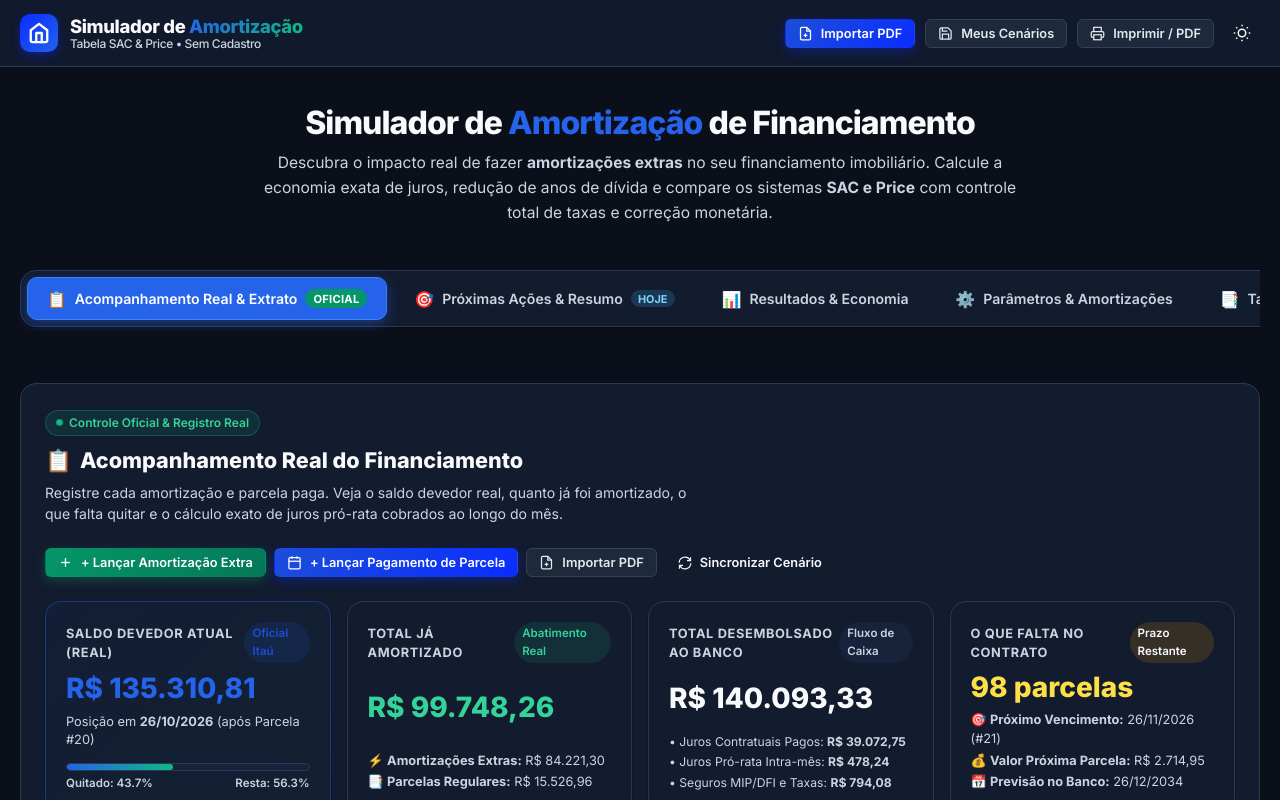
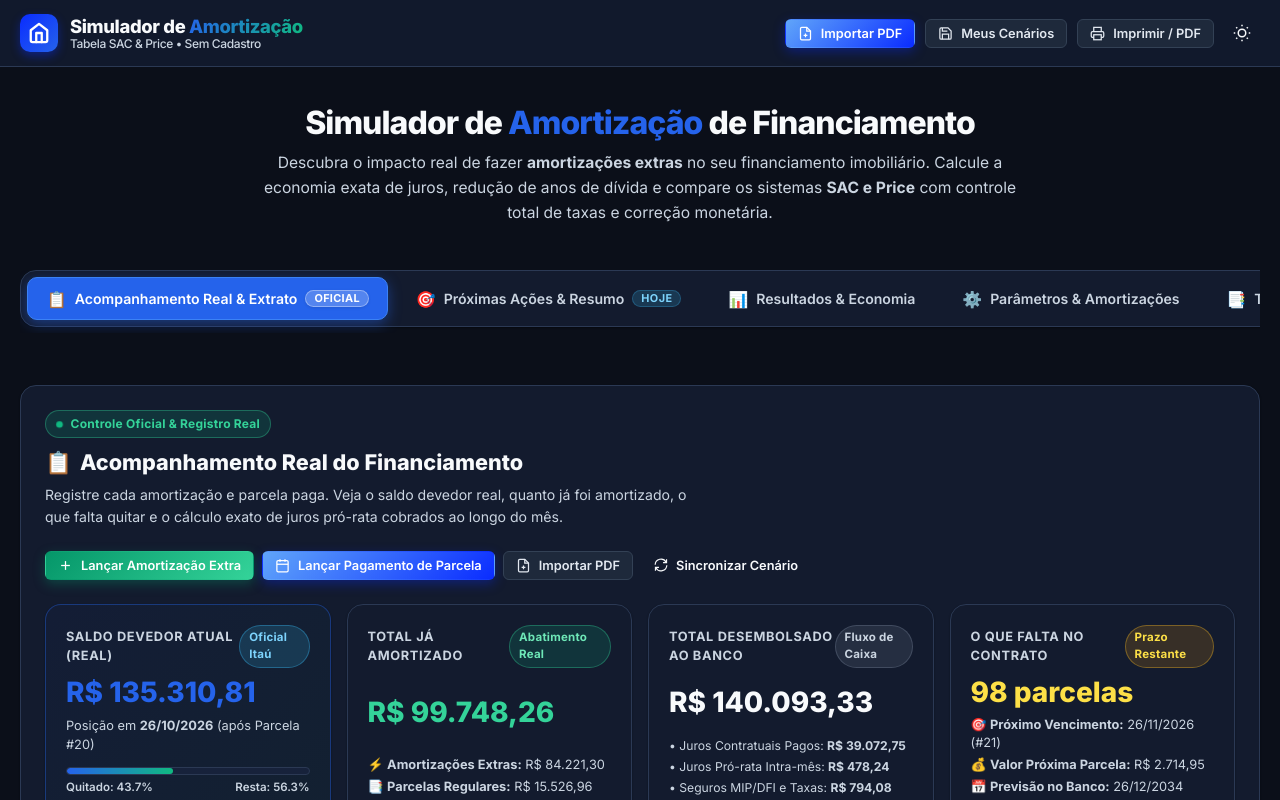
Before and after one commit to arthurwallace/simulador-amortizacao, a plain HTML site: page index.html in a window 1280 px wide. Both pictures are taken after a click on the button "Alternar tema claro/escuro". Shown: the top 800 px of the page. Drawn offline with Linux system fonts and the light colour scheme.

Commit message:
style: estilizar barras de rolagem discretas e corrigir tags/badges no extrato real

```diff
--- a/index.html
+++ b/index.html
@@ -103,8 +103,8 @@
     <section class="card-panel real-ledger-panel" id="panelRealLedger" style="display: none;">
       <div class="real-ledger-header">
         <div class="next-actions-title-wrap">
-          <div class="next-actions-badge" style="background: rgba(16, 185, 129, 0.12); color: var(--success-600); border-color: rgba(16, 185, 129, 0.3);">
-            <span class="pulse-dot active" style="background: var(--success-500);"></span>
+          <div class="real-header-badge">
+            <span class="pulse-dot active"></span>
             <span>Controle Oficial & Registro Real</span>
           </div>
           <h2 class="next-actions-title">
@@ -118,11 +118,11 @@
         <div class="real-ledger-actions-group">
           <button type="button" class="btn btn-success btn-sm" onclick="openRealAmortizationModal()">
             <svg width="15" height="15" viewBox="0 0 24 24" fill="none" stroke="currentColor" stroke-width="2"><line x1="12" y1="5" x2="12" y2="19"></line><line x1="5" y1="12" x2="19" y2="12"></line></svg>
-            + Lançar Amortização Extra
+            Lançar Amortização Extra
           </button>
           <button type="button" class="btn btn-primary btn-sm" onclick="openRealInstallmentModal()">
             <svg width="15" height="15" viewBox="0 0 24 24" fill="none" stroke="currentColor" stroke-width="2"><rect x="3" y="4" width="18" height="18" rx="2" ry="2"></rect><line x1="16" y1="2" x2="16" y2="6"></line><line x1="8" y1="2" x2="8" y2="6"></line><line x1="3" y1="10" x2="21" y2="10"></line></svg>
-            + Lançar Pagamento de Parcela
+            Lançar Pagamento de Parcela
           </button>
           <button type="button" class="btn btn-secondary btn-sm" onclick="openPdfUploadModal()" title="Ler extrato PDF do banco (DDC) automaticamente">
             <svg width="15" height="15" viewBox="0 0 24 24" fill="none" stroke="currentColor" stroke-width="2"><path d="M14 2H6a2 2 0 0 0-2 2v16a2 2 0 0 0 2 2h12a2 2 0 0 0 2-2V8z"></path><polyline points="14 2 14 8 20 8"></polyline><line x1="12" y1="18" x2="12" y2="12"></line><line x1="9" y1="15" x2="15" y2="15"></line></svg>
@@ -356,15 +356,15 @@
         <div class="plan-actions-group">
           <button type="button" class="btn btn-success btn-sm" onclick="openAmortizationModal()" id="btnAddAmort">
             <svg width="15" height="15" viewBox="0 0 24 24" fill="none" stroke="currentColor" stroke-width="2"><line x1="12" y1="5" x2="12" y2="19"></line><line x1="5" y1="12" x2="19" y2="12"></line></svg>
-            + Amortização Extra
+            Amortização Extra
           </button>
           <button type="button" class="btn btn-secondary btn-sm" onclick="openFeeModal()" id="btnAddFee">
             <svg width="15" height="15" viewBox="0 0 24 24" fill="none" stroke="currentColor" stroke-width="2"><line x1="12" y1="5" x2="12" y2="19"></line><line x1="5" y1="12" x2="19" y2="12"></line></svg>
-            + Taxa / Seguro
+            Taxa / Seguro
           </button>
           <button type="button" class="btn btn-secondary btn-sm" onclick="openCorrectionModal()" id="btnAddCorr">
             <svg width="15" height="15" viewBox="0 0 24 24" fill="none" stroke="currentColor" stroke-width="2"><line x1="12" y1="5" x2="12" y2="19"></line><line x1="5" y1="12" x2="19" y2="12"></line></svg>
-            + Correção (TR)
+            Correção (TR)
           </button>
           <button type="button" class="btn btn-ghost btn-sm" onclick="restoreDefaultScenario()" title="Restaurar simulação de 16 planos">
             Restaurar Padrão
--- a/real-ledger.js
+++ b/real-ledger.js
@@ -952,12 +952,14 @@ window.onRealAmortDateOrAmountChange = function() {
   if (badge) {
     if (calc.days === 0) {
       badge.textContent = 'Dia de Vencimento (0 dias de juros)';
-      badge.style.background = 'rgba(16, 185, 129, 0.15)';
-      badge.style.color = 'var(--success-700)';
+      badge.className = 'pro-rata-cycle-badge badge-success';
+      badge.style.background = '';
+      badge.style.color = '';
     } else {
       badge.textContent = `${calc.days} dia(s) no ciclo (${window.fmt.dateISOToBR(calc.baseDateStr)})`;
-      badge.style.background = 'rgba(245, 158, 11, 0.15)';
-      badge.style.color = 'var(--warning-700)';
+      badge.className = 'pro-rata-cycle-badge badge-warning';
+      badge.style.background = '';
+      badge.style.color = '';
     }
   }
 
@@ -1302,7 +1304,7 @@ window.renderRealLedger = function() {
       <div class="real-kpi-card highlight">
         <div class="real-kpi-top">
           <span class="real-kpi-title">Saldo Devedor Atual (Real)</span>
-          <span class="real-kpi-badge" style="background: rgba(37,99,235,0.12); color: var(--primary-700);">Oficial Itaú</span>
+          <span class="real-kpi-badge badge-primary">Oficial Itaú</span>
         </div>
         <div class="real-kpi-val" style="color: var(--primary-600);">
           ${window.fmt.currency(m.currentBalance)}
@@ -1325,7 +1327,7 @@ window.renderRealLedger = function() {
       <div class="real-kpi-card">
         <div class="real-kpi-top">
           <span class="real-kpi-title">Total Já Amortizado</span>
-          <span class="real-kpi-badge" style="background: rgba(16,185,129,0.12); color: var(--success-700);">Abatimento Real</span>
+          <span class="real-kpi-badge badge-success">Abatimento Real</span>
         </div>
         <div class="real-kpi-val" style="color: var(--success-600);">
           ${window.fmt.currency(m.totalAmortized)}
@@ -1340,7 +1342,7 @@ window.renderRealLedger = function() {
       <div class="real-kpi-card">
         <div class="real-kpi-top">
           <span class="real-kpi-title">Total Desembolsado ao Banco</span>
-          <span class="real-kpi-badge">Fluxo de Caixa</span>
+          <span class="real-kpi-badge badge-neutral">Fluxo de Caixa</span>
         </div>
         <div class="real-kpi-val">
           ${window.fmt.currency(m.totalDisbursed)}
@@ -1356,7 +1358,7 @@ window.renderRealLedger = function() {
       <div class="real-kpi-card">
         <div class="real-kpi-top">
           <span class="real-kpi-title">O Que Falta no Contrato</span>
-          <span class="real-kpi-badge" style="background: rgba(245,158,11,0.15); color: var(--warning-700);">Prazo Restante</span>
+          <span class="real-kpi-badge badge-warning">Prazo Restante</span>
         </div>
         <div class="real-kpi-val" style="color: var(--warning-600);">
           ${m.remainingTerm} parcelas
--- a/styles.css
+++ b/styles.css
@@ -86,6 +86,11 @@
   --danger-500: #f87171;
   --danger-600: #fca5a5;
 
+  /* Theme contrast fallbacks */
+  --primary-700: #60a5fa;
+  --success-700: #34d399;
+  --warning-700: #fbbf24;
+
   /* Chart colors for dark surfaces */
   --chart-line-std: #94a3b8;
   --chart-line-amort: #34d399;
@@ -106,6 +111,49 @@
   box-sizing: border-box;
   margin: 0;
   padding: 0;
+}
+
+/* ==========================================================================
+   DISCREET CUSTOM SCROLLBARS (Modern, Sleek & Theme-Adaptive)
+   ========================================================================== */
+* {
+  scrollbar-width: thin;
+  scrollbar-color: rgba(148, 163, 184, 0.35) transparent;
+}
+
+::-webkit-scrollbar {
+  width: 6px;
+  height: 6px;
+}
+
+::-webkit-scrollbar-track {
+  background: transparent;
+}
+
+::-webkit-scrollbar-thumb {
+  background: rgba(148, 163, 184, 0.3);
+  border-radius: 9999px;
+  transition: background 0.2s ease;
+}
+
+::-webkit-scrollbar-thumb:hover {
+  background: rgba(148, 163, 184, 0.55);
+}
+
+::-webkit-scrollbar-corner {
+  background: transparent;
+}
+
+[data-theme="dark"] * {
+  scrollbar-color: rgba(148, 163, 184, 0.25) transparent;
+}
+
+[data-theme="dark"] ::-webkit-scrollbar-thumb {
+  background: rgba(148, 163, 184, 0.22);
+}
+
+[data-theme="dark"] ::-webkit-scrollbar-thumb:hover {
+  background: rgba(148, 163, 184, 0.45);
 }
 
 html {
@@ -1409,7 +1457,26 @@ details[open] .accordion-icon {
   margin-bottom: 1.5rem;
   overflow-x: auto;
   -webkit-overflow-scrolling: touch;
-  padding-bottom: 0.25rem;
+  padding-bottom: 0.35rem;
+  scrollbar-width: thin;
+  scrollbar-color: rgba(148, 163, 184, 0.25) transparent;
+}
+
+.main-tabs-wrapper::-webkit-scrollbar {
+  height: 4px;
+}
+
+.main-tabs-wrapper::-webkit-scrollbar-track {
+  background: transparent;
+}
+
+.main-tabs-wrapper::-webkit-scrollbar-thumb {
+  background: rgba(148, 163, 184, 0.25);
+  border-radius: 9999px;
+}
+
+.main-tabs-wrapper::-webkit-scrollbar-thumb:hover {
+  background: rgba(148, 163, 184, 0.55);
 }
 
 .main-nav-tabs {
@@ -1459,17 +1526,47 @@ details[open] .accordion-icon {
 
 .tab-btn-pill {
   font-size: 0.68rem;
-  background: rgba(255, 255, 255, 0.25);
-  color: #ffffff;
-  padding: 0.1rem 0.45rem;
+  font-weight: 700;
+  padding: 0.15rem 0.5rem;
   border-radius: 9999px;
-  font-weight: 700;
   text-transform: uppercase;
+  letter-spacing: 0.04em;
+  display: inline-flex;
+  align-items: center;
+  line-height: 1;
 }
 
 .nav-tab-btn:not(.active) .tab-btn-pill {
   background: rgba(37, 99, 235, 0.1);
   color: var(--primary-600);
+  border: 1px solid rgba(37, 99, 235, 0.2);
+}
+
+[data-theme="dark"] .nav-tab-btn:not(.active) .tab-btn-pill {
+  background: rgba(56, 189, 248, 0.12);
+  color: #38bdf8;
+  border-color: rgba(56, 189, 248, 0.25);
+}
+
+.tab-btn-pill.real-badge-pill {
+  background: rgba(16, 185, 129, 0.12);
+  color: #10b981;
+  border: 1px solid rgba(16, 185, 129, 0.28);
+}
+
+[data-theme="dark"] .tab-btn-pill.real-badge-pill {
+  background: rgba(16, 185, 129, 0.16);
+  color: #34d399;
+  border-color: rgba(52, 211, 153, 0.32);
+}
+
+/* Harmonized frosted pill inside active tab */
+.nav-tab-btn.active .tab-btn-pill,
+.nav-tab-btn.active .real-badge-pill {
+  background: rgba(255, 255, 255, 0.22);
+  color: #ffffff;
+  border: 1px solid rgba(255, 255, 255, 0.35);
+  box-shadow: 0 1px 3px rgba(0, 0, 0, 0.1);
 }
 
 /* ==========================================================================
@@ -1493,18 +1590,37 @@ details[open] .accordion-icon {
   padding-bottom: 1.25rem;
 }
 
-.next-actions-badge {
+.next-actions-badge,
+.real-header-badge {
   display: inline-flex;
   align-items: center;
-  gap: 0.4rem;
+  gap: 0.45rem;
   font-size: 0.75rem;
-  font-weight: 600;
-  color: var(--success-600);
+  font-weight: 700;
+  color: var(--success-700);
   background: rgba(16, 185, 129, 0.1);
-  border: 1px solid rgba(16, 185, 129, 0.2);
-  padding: 0.2rem 0.6rem;
+  border: 1px solid rgba(16, 185, 129, 0.25);
+  padding: 0.25rem 0.65rem;
   border-radius: 9999px;
   margin-bottom: 0.5rem;
+  letter-spacing: 0.02em;
+}
+
+[data-theme="dark"] .next-actions-badge,
+[data-theme="dark"] .real-header-badge {
+  background: rgba(16, 185, 129, 0.16);
+  color: #34d399;
+  border-color: rgba(52, 211, 153, 0.35);
+}
+
+.real-header-badge .pulse-dot,
+.next-actions-badge .pulse-dot {
+  width: 7px;
+  height: 7px;
+  border-radius: 50%;
+  background: #10b981;
+  box-shadow: 0 0 8px rgba(16, 185, 129, 0.5);
+  flex-shrink: 0;
 }
 
 .next-actions-title {
@@ -3144,13 +3260,12 @@ img, svg, canvas {
    ========================================================================== */
 
 .real-badge-pill {
-  background: var(--success-600);
-  color: #ffffff;
   font-weight: 700;
-  font-size: 0.7rem;
+  font-size: 0.68rem;
   padding: 0.15rem 0.5rem;
   border-radius: var(--radius-full);
-  letter-spacing: 0.02em;
+  letter-spacing: 0.03em;
+  text-transform: uppercase;
 }
 
 .real-ledger-panel {
@@ -3223,11 +3338,64 @@ img, svg, canvas {
 
 .real-kpi-badge {
   font-size: 0.72rem;
-  font-weight: 600;
-  padding: 0.2rem 0.5rem;
+  font-weight: 700;
+  padding: 0.2rem 0.55rem;
   border-radius: var(--radius-full);
+  display: inline-flex;
+  align-items: center;
+  letter-spacing: 0.02em;
   background: var(--bg-card-subtle);
   color: var(--text-muted);
+  border: 1px solid var(--border-color);
+}
+
+.real-kpi-badge.badge-primary {
+  background: rgba(37, 99, 235, 0.1);
+  color: var(--primary-700);
+  border: 1px solid rgba(37, 99, 235, 0.22);
+}
+
+.real-kpi-badge.badge-success {
+  background: rgba(16, 185, 129, 0.1);
+  color: var(--success-700);
+  border: 1px solid rgba(16, 185, 129, 0.22);
+}
+
+.real-kpi-badge.badge-neutral {
+  background: var(--bg-card-subtle);
+  color: var(--text-muted);
+  border: 1px solid var(--border-color);
+}
+
+.real-kpi-badge.badge-warning {
+  background: rgba(245, 158, 11, 0.12);
+  color: var(--warning-700);
+  border: 1px solid rgba(245, 158, 11, 0.25);
+}
+
+/* Dark mode KPI Badges */
+[data-theme="dark"] .real-kpi-badge.badge-primary {
+  background: rgba(56, 189, 248, 0.16);
+  color: #7dd3fc;
+  border-color: rgba(56, 189, 248, 0.35);
+}
+
+[data-theme="dark"] .real-kpi-badge.badge-success {
+  background: rgba(16, 185, 129, 0.16);
+  color: #6ee7b7;
+  border-color: rgba(52, 211, 153, 0.35);
+}
+
+[data-theme="dark"] .real-kpi-badge.badge-neutral {
+  background: rgba(148, 163, 184, 0.14);
+  color: #cbd5e1;
+  border-color: rgba(148, 163, 184, 0.25);
+}
+
+[data-theme="dark"] .real-kpi-badge.badge-warning {
+  background: rgba(245, 158, 11, 0.16);
+  color: #fde047;
+  border-color: rgba(251, 191, 36, 0.35);
 }
 
 .real-kpi-val {
@@ -3378,10 +3546,22 @@ img, svg, canvas {
   border: 1px solid rgba(16, 185, 129, 0.3);
 }
 
+[data-theme="dark"] .real-status-badge.paga {
+  background: rgba(16, 185, 129, 0.18);
+  color: #6ee7b7;
+  border-color: rgba(52, 211, 153, 0.35);
+}
+
 .real-status-badge.projetada {
   background: var(--bg-card-subtle);
   color: var(--text-muted);
   border: 1px solid var(--border-color);
+}
+
+[data-theme="dark"] .real-status-badge.projetada {
+  background: rgba(148, 163, 184, 0.12);
+  color: #cbd5e1;
+  border-color: rgba(148, 163, 184, 0.25);
 }
 
 .real-actions-cell {
@@ -3409,10 +3589,43 @@ img, svg, canvas {
 .pro-rata-cycle-badge {
   font-size: 0.72rem;
   font-weight: 700;
-  padding: 0.2rem 0.5rem;
+  padding: 0.2rem 0.55rem;
   border-radius: var(--radius-full);
+  display: inline-flex;
+  align-items: center;
   background: rgba(37, 99, 235, 0.12);
   color: var(--primary-700);
+  border: 1px solid rgba(37, 99, 235, 0.25);
+}
+
+.pro-rata-cycle-badge.badge-success {
+  background: rgba(16, 185, 129, 0.12);
+  color: var(--success-700);
+  border-color: rgba(16, 185, 129, 0.25);
+}
+
+.pro-rata-cycle-badge.badge-warning {
+  background: rgba(245, 158, 11, 0.12);
+  color: var(--warning-700);
+  border-color: rgba(245, 158, 11, 0.25);
+}
+
+[data-theme="dark"] .pro-rata-cycle-badge {
+  background: rgba(56, 189, 248, 0.16);
+  color: #7dd3fc;
+  border-color: rgba(56, 189, 248, 0.35);
+}
+
+[data-theme="dark"] .pro-rata-cycle-badge.badge-success {
+  background: rgba(16, 185, 129, 0.16);
+  color: #6ee7b7;
+  border-color: rgba(52, 211, 153, 0.35);
+}
+
+[data-theme="dark"] .pro-rata-cycle-badge.badge-warning {
+  background: rgba(245, 158, 11, 0.16);
+  color: #fde047;
+  border-color: rgba(251, 191, 36, 0.35);
 }
 
 .pro-rata-desc {
@@ -3614,6 +3827,12 @@ img, svg, canvas {
   border-color: rgba(56, 189, 248, 0.35);
 }
 
+[data-theme="dark"] .real-badge-op.init {
+  background: rgba(148, 163, 184, 0.14);
+  color: #cbd5e1;
+  border-color: rgba(148, 163, 184, 0.3);
+}
+
 [data-theme="dark"] .pro-rata-box {
   background: linear-gradient(135deg, rgba(56, 189, 248, 0.08) 0%, rgba(245, 158, 11, 0.08) 100%);
   border-color: rgba(56, 189, 248, 0.25);
```
